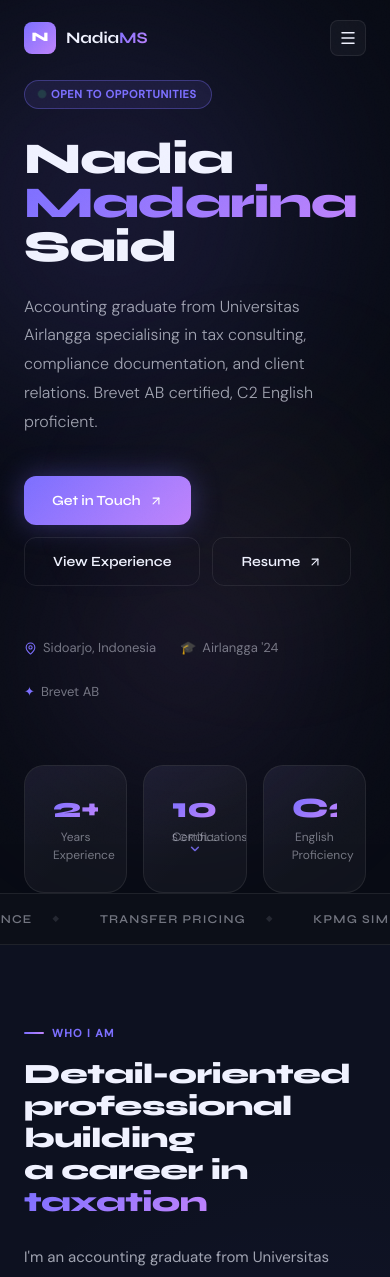
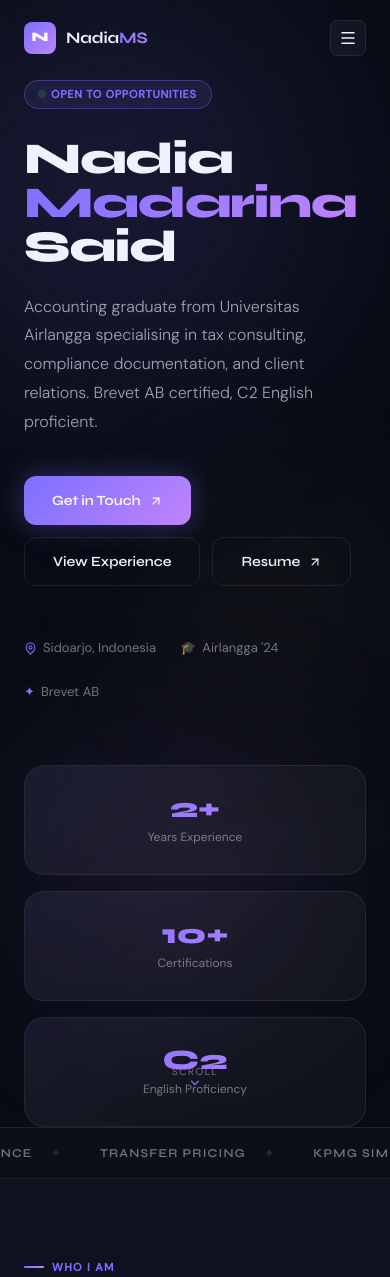
Before and after one commit to ariframaps/nadiamadarina, a Next.js app: page / in a window 390 px wide. Shown: the top 1277 px of the page. Built offline with nearby package versions, Linux system fonts and the light colour scheme.

Commit message:
fix grid responsive

```diff
--- a/app/page.tsx
+++ b/app/page.tsx
@@ -940,7 +940,7 @@ function Hero() {
 				<div
 					style={{
 						display: "grid",
-						gridTemplateColumns: "repeat(3,1fr)",
+						gridTemplateColumns: "repeat(auto-fit, minmax(220px, 1fr))",
 						gap: 16,
 						marginTop: 64,
 						animation: "revealUp 0.8s cubic-bezier(.22,1,.36,1) 0.65s both",
```
